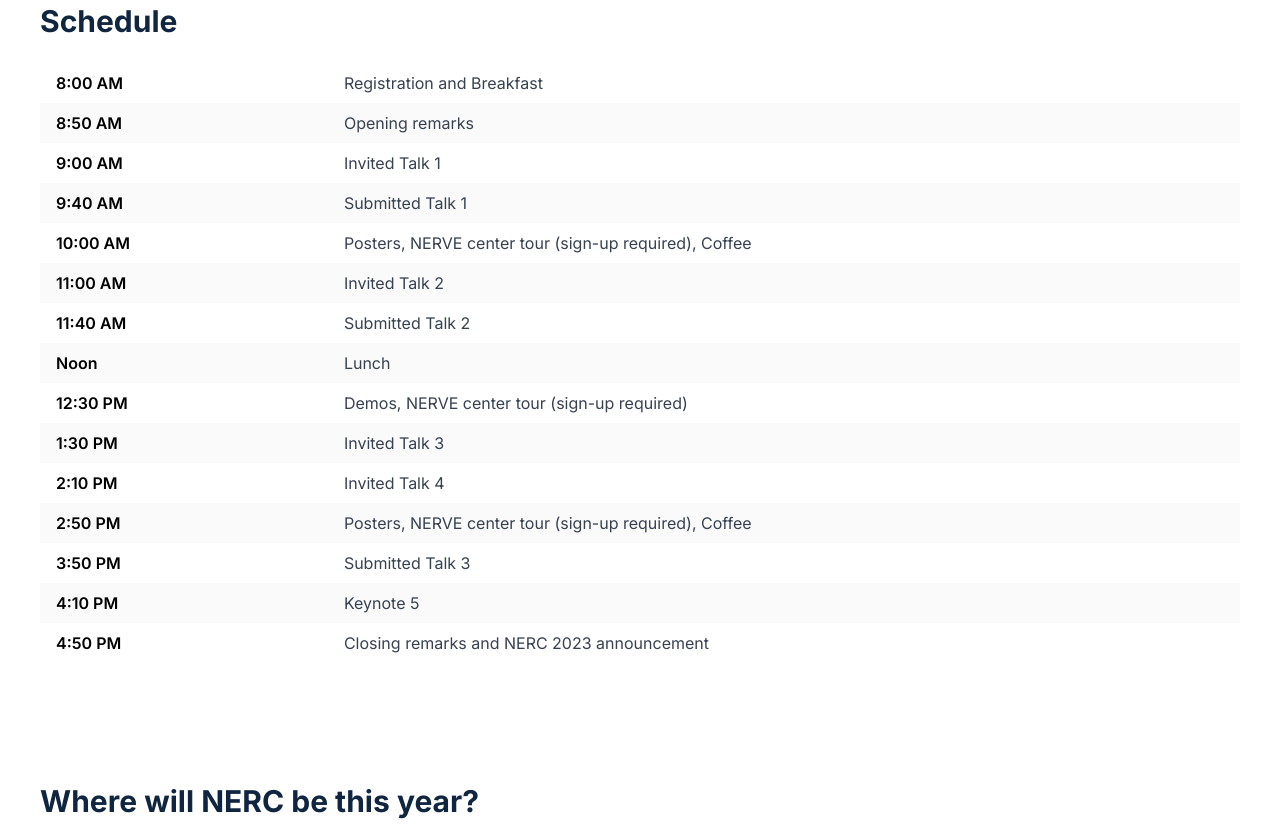
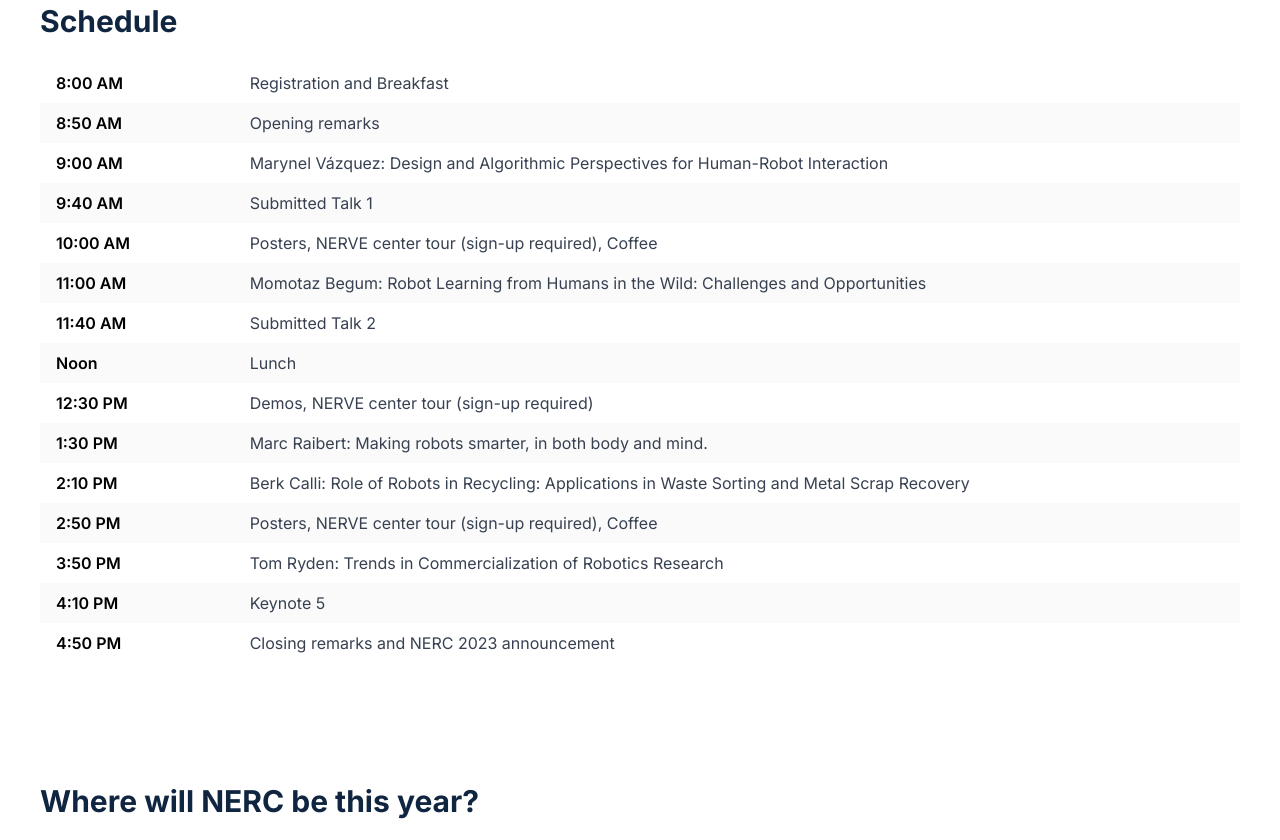
Before and after one commit to mokotturu/nerc-website, a website built with Vite: page index.html in a window 1280 px wide. Shown: the part 1169-2009 px from the top of the page. Built offline with nearby package versions, Linux system fonts and the light colour scheme.

Commit message:
talk titles added to schedule

```diff
--- a/index.html
+++ b/index.html
@@ -123,7 +123,8 @@
 									</tr>
 									<tr>
 										<td>9:00 AM</td>
-										<td>Invited Talk 1</td>
+										<td>Marynel Vázquez: Design and Algorithmic Perspectives for Human-Robot
+											Interaction</td>
 									</tr>
 									<tr>
 										<td>9:40 AM</td>
@@ -135,7 +136,8 @@
 									</tr>
 									<tr>
 										<td>11:00 AM</td>
-										<td>Invited Talk 2</td>
+										<td>Momotaz Begum: Robot Learning from Humans in the Wild: Challenges and
+											Opportunities</td>
 									</tr>
 									<tr>
 										<td>11:40 AM</td>
@@ -151,11 +153,13 @@
 									</tr>
 									<tr>
 										<td>1:30 PM</td>
-										<td>Invited Talk 3</td>
+										<td>Marc Raibert: Making robots smarter, in both body and mind.
+										</td>
 									</tr>
 									<tr>
 										<td>2:10 PM</td>
-										<td>Invited Talk 4</td>
+										<td>Berk Calli: Role of Robots in Recycling: Applications in Waste Sorting and
+											Metal Scrap Recovery</td>
 									</tr>
 									<tr>
 										<td>2:50 PM</td>
@@ -163,7 +167,7 @@
 									</tr>
 									<tr>
 										<td>3:50 PM</td>
-										<td>Submitted Talk 3</td>
+										<td>Tom Ryden: Trends in Commercialization of Robotics Research</td>
 									</tr>
 									<tr>
 										<td>4:10 PM</td>
```
